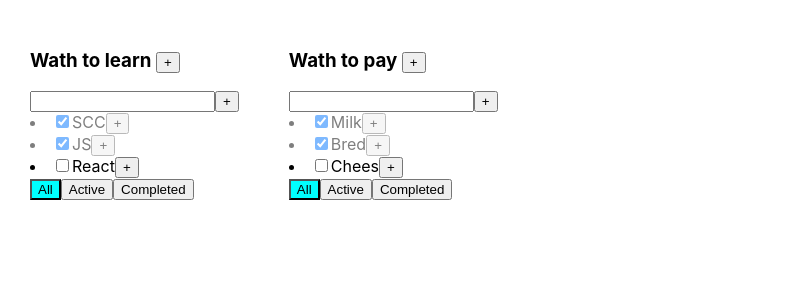
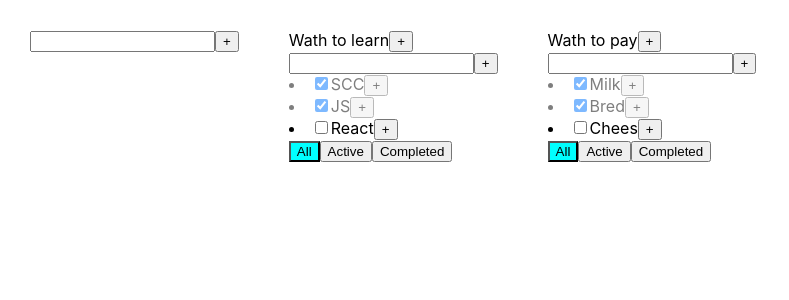
Before and after one commit to fontachi/todolist, a React (Create React App) app: page / in a window 1280 px wide. Shown: the top 300 px of the page, without its empty margins (0-789 px from the left). Built offline with nearby package versions, Linux system fonts and the light colour scheme.

Commit message:
up todolist

```diff
--- /dev/null
+++ b/src/AddItemForm.tsx
@@ -0,0 +1,41 @@
+import React, {ChangeEvent, useState} from "react";
+
+type addItemFormProps = {
+    addItem:(title:string)=>void,
+}
+
+export function AddItemForm(props: addItemFormProps): JSX.Element {
+    let [newTitle, setNewTitle] = useState('');
+    let [error, setError] = useState<string | null>(null);
+
+    const onNewTitleChangeHandler = (e: ChangeEvent<HTMLInputElement>) => {
+        setNewTitle(e.target.value)
+    }
+    const onKeyPressHandler = (e: React.KeyboardEvent<HTMLInputElement>) => {
+        setError(null)
+        if (e.charCode === 13) {
+            addingTask();
+        }
+    }
+    const addingTask = () => {
+        if (newTitle.trim() !== "") {
+            props.addItem(newTitle);
+            setNewTitle('');
+        } else {
+            setError("Title is required");
+        }
+
+    }
+    return (
+        <div>
+            <input type={"text"} value={newTitle}
+                   onChange={onNewTitleChangeHandler}
+                   onKeyPress={onKeyPressHandler}
+                   className={error ? "error" : ""}
+            />
+            <button onClick={addingTask}>+</button>
+            {error ? <div className="error-message">{error}</div> : null}
+        </div>
+
+    )
+}
--- a/src/App.tsx
+++ b/src/App.tsx
@@ -2,8 +2,10 @@ import React from 'react';
 import {useState} from "react";
 import './App.css';
 import {TasksType} from "./TodoList"
+import {v1} from "uuid"
 import {TodoList} from "./TodoList";
-import {v1} from "uuid"
+import {AddItemForm} from "./AddItemForm";
+import {renderIntoDocument} from "react-dom/test-utils";
 
 export type FilterType = "All" | "Completed" | "Active";
 type ListType = {
@@ -37,7 +39,7 @@ function App() {
         ]
     });
 
-    function addingTask( listId: string, title: string) {
+    function addingTask(listId: string, title: string) {
         let copyTodoListsTasks: ListType = {...listsTasks};
         let newListTasks: TasksType[] = [...copyTodoListsTasks[listId], {id: v1(), title: title, isDone: false}];
         copyTodoListsTasks[listId] = newListTasks;
@@ -67,25 +69,53 @@ function App() {
 
         let copyTodoLists = [...todoLists];
         copyTodoLists = copyTodoLists.map((list) => {
-            return   list.id===listId ?{...list, filter: filter}:list;
-            })
+            return list.id === listId ? {...list, filter: filter} : list;
+        })
         setList(copyTodoLists);
     }
 
     function removeingList(listId: string) {
-        let copyTodoLists=[...todoLists];
-        copyTodoLists=copyTodoLists.filter((list)=>{
+        let copyTodoLists = [...todoLists];
+        copyTodoLists = copyTodoLists.filter((list) => {
             return list.id !== listId;
         })
-        let copyListsTasks:ListType = {...listsTasks};
+        let copyListsTasks: ListType = {...listsTasks};
         delete copyListsTasks[listId];
         setListTasks(copyListsTasks);
         setList(copyTodoLists)
     }
 
+    function changeItemTitle(listId: string, taskId: string, title: string) {
+
+        let copyTodoListsTasks: ListType = {...listsTasks};
+        let chengingArrayTasks = copyTodoListsTasks[listId].map((task: TasksType) => {
+            return task.id === taskId ? {...task, title: title} : task
+        });
+        copyTodoListsTasks[listId] = chengingArrayTasks;
+        setListTasks(copyTodoListsTasks)
+    }
+
+    function onChangeListTitle(listId: string, title: string) {
+        let copyTodoLists: Array<todoListType> = [...todoLists];
+        copyTodoLists = copyTodoLists.map((list) => {
+            return list.id === listId ? {...list, title:title} : list;
+        })
+        setList(copyTodoLists);
+    }
+
+    const addList = (title: string) => {
+        let copyTodoLists: Array<todoListType> = [...todoLists];
+        let idForNewList = v1();
+        copyTodoLists = [{id: idForNewList, title: title, filter: "All"}, ...copyTodoLists];
+        let copyTodoListTasks: ListType = {...listsTasks};
+        copyTodoListTasks[idForNewList] = [];
+        setListTasks(copyTodoListTasks)
+        setList(copyTodoLists);
+    }
 
     return (
         <div className="App">
+            <AddItemForm addItem={addList}/>
             {
                 todoLists.map((list) => {
                     let filterListTasks = listsTasks[list.id];
@@ -108,6 +138,8 @@ function App() {
                                   addingTask={addingTask}
                                   onCheckedTask={onCheckedTask}
                                   removeingList={removeingList}
+                                  changeTaskTitle={changeItemTitle}
+                                  onChangeListTitle={onChangeListTitle}
                                   filter={list.filter}/>
 
                     )
--- /dev/null
+++ b/src/EditableSpan.tsx
@@ -0,0 +1,36 @@
+import React, {ChangeEvent} from "react";
+import {useState} from "react";
+
+type EditableSpanType = {
+    title: string;
+    onChangeItemTitle: (title: string) => void;
+}
+
+export function EditableSpan(props: EditableSpanType) {
+
+    let [editMode, setEditMode] = useState(false);
+    let [title, setTitle] = useState("");
+
+    function activeEditMode() {
+        setEditMode(true);
+        setTitle(props.title);
+    }
+
+    function activeViewMode() {
+        setEditMode(false);
+        props.onChangeItemTitle(title);
+    }
+
+    function onChangeTitleHandler(e: ChangeEvent<HTMLInputElement>) {
+        if ((e.currentTarget.value).trim() !== "") {
+            setTitle((e.currentTarget.value).trim());
+        }
+    }
+
+    return (
+            editMode
+            ? <input type={"text"} onChange={onChangeTitleHandler} onBlur={activeViewMode} autoFocus/>
+            : <span onDoubleClick={activeEditMode}>{props.title}</span>
+
+    )
+}
--- a/src/TodoList.tsx
+++ b/src/TodoList.tsx
@@ -1,6 +1,8 @@
-import React, {ChangeEvent, KeyboardEventHandler, useState} from "react";
 import {FilterType} from "./App";
-import {Simulate} from "react-dom/test-utils";
+import React, {ChangeEvent, useState} from "react";
+import {AddItemForm} from "./AddItemForm";
+import {EditableSpan} from "./EditableSpan";
+
 
 export type TasksType = {
     id: string,
@@ -9,74 +11,68 @@ export type TasksType = {
 }
 
 type TodoListProps = {
-    id:string
+    id: string
     title: string;
     tasks: Array<TasksType>;
-    removingTask: (listId:string,taskId: string) => void;
-    filteredTasks: (listId:string,filter: FilterType) => void;
-    addingTask: (listId:string,title: string) => void;
-    onCheckedTask: (listId:string,taskId: string,isDone:boolean) => void;
-    removeingList: (listId:string) => void;
-    filter:string;
+    removingTask: (listId: string, taskId: string) => void;
+    filteredTasks: (listId: string, filter: FilterType) => void;
+    addingTask: (listId: string, title: string) => void;
+    onCheckedTask: (listId: string, taskId: string, isDone: boolean) => void;
+    removeingList: (listId: string) => void;
+    changeTaskTitle: (listId: string,taskId:string, title: string) => void;
+    onChangeListTitle: (listId: string, title: string) => void;
+    filter: string;
 }
 
 export function TodoList(props: TodoListProps) {
 
     let [newTitle, setNewTitle] = useState('');
-    let [error, setError] = useState<string|null>(null);
 
-    const onNewTitleChangeHandler = (e: ChangeEvent<HTMLInputElement>) => {
-        setNewTitle(e.target.value)
+
+    const filterListAllTasks = () => {
+        props.filteredTasks(props.id, "All")
     }
-    const onKeyPressHandler = (e: React.KeyboardEvent<HTMLInputElement>) => {
-        setError(null)
-        if (e.charCode === 13) {
-           addingTask();
+    const filterListActiveTasks = () => {
+        props.filteredTasks(props.id, "Active")
     }
+    const filterListCompletedTasks = () => {
+        props.filteredTasks(props.id, "Completed")
     }
-    const addingTask = () => {
-        if(newTitle.trim() !== ""){
-            props.addingTask( props.id,newTitle);
-            setNewTitle('');
-        }else{
-            setError("Title is required");
+    const addItemList = (title:string)=>{
+        props.addingTask(props.id, title)
     }
 
+    const removeingList = () => {
+        props.removeingList(props.id)
     }
-    const filterListAllTasks = () => {
-      props.filteredTasks(props.id,"All")
-    }
-    const filterListActiveTasks = () => {
-        props.filteredTasks(props.id,"Active")
-    }
-    const filterListCompletedTasks = () => {
-        props.filteredTasks(props.id,"Completed")
-    }
-    const removeingList=()=>{
-        props.removeingList(props.id)
+    const changeListTitle = (title:string) => {
+        props.onChangeListTitle(props.id, title)
     }
 
     return (
         <div>
-            <h3 className={"listTitle"}>{props.title}</h3> <button onClick={removeingList}>+</button>
+            <EditableSpan title={props.title} onChangeItemTitle={changeListTitle}/>
+            <button onClick={removeingList}>+</button>
             <div>
-                <input type={"text"} value={newTitle}
-                       onChange={onNewTitleChangeHandler}
-                       onKeyPress={onKeyPressHandler}
-                       className={error ? "error" : ""}
-                />
-                <button onClick={addingTask}>+</button>
-                {error ? <div className="error-message">{error}</div> : null}
+             <AddItemForm addItem={addItemList}/>
             </div>
 
             {
                 props.tasks.map((t: TasksType) => {
-                        const onRemovingTask = () => {  props.removingTask(props.id,t.id)}
-                        const onCheckedTask= (e:ChangeEvent<HTMLInputElement>)=>{ props.onCheckedTask(props.id,t.id,e.currentTarget.checked)}
+                    const onRemovingTask = () => {
+                        props.removingTask(props.id, t.id)
+                    }
+                    const onCheckedTask = (e: ChangeEvent<HTMLInputElement>) => {
+                        props.onCheckedTask(props.id, t.id, e.currentTarget.checked)
+                    }
+                    const onChangeTaskTitle = (title:string)=>{
+                        props.changeTaskTitle(props.id, t.id,title)
+                    }
+
                     return (
-                            <li key={t.id} className={t.isDone ? "is-done":" "}>
+                        <li key={t.id} className={t.isDone ? "is-done" : " "}>
                             <input type={"checkbox"} defaultChecked={t.isDone} onChange={onCheckedTask}/>
-                                <span>{t.title}</span>
+                            <EditableSpan onChangeItemTitle={onChangeTaskTitle} title={t.title}/>
                             <button onClick={onRemovingTask}>+
                             </button>
                         </li>
@@ -84,9 +80,13 @@ export function TodoList(props: TodoListProps) {
                 })
             }
 
-            <button className={props.filter==="All"? "active-filter":""} onClick={filterListAllTasks}>All</button>
-            <button className={props.filter==="Active"? "active-filter":""} onClick={filterListActiveTasks}>Active</button>
-            <button className={props.filter==="Completed"? "active-filter":""} onClick={filterListCompletedTasks}>Completed</button>
+            <button className={props.filter === "All" ? "active-filter" : ""} onClick={filterListAllTasks}>All</button>
+            <button className={props.filter === "Active" ? "active-filter" : ""}
+                    onClick={filterListActiveTasks}>Active
+            </button>
+            <button className={props.filter === "Completed" ? "active-filter" : ""}
+                    onClick={filterListCompletedTasks}>Completed
+            </button>
         </div>
     )
 }
```
Lines whose indentation alone changed are shown as unchanged.
